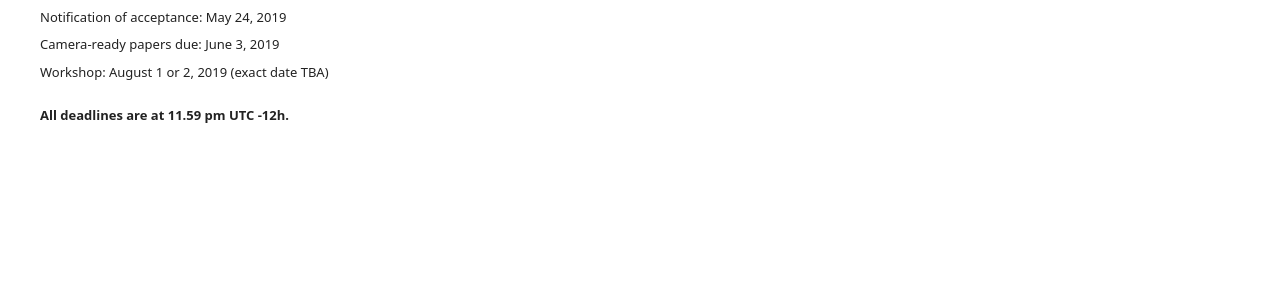
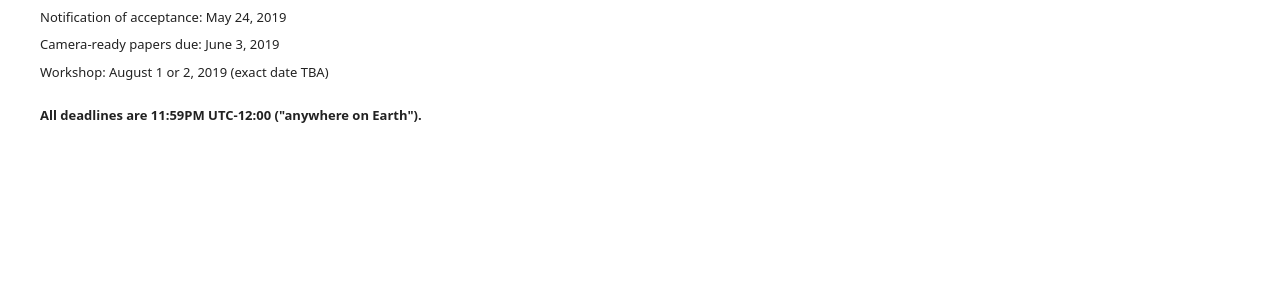
Before and after one commit to argmining19-webis-de/argmining19-webis-de.github.io, a Jekyll site: the page built from important-dates.html, in a window 1280 px wide. Shown: the part 531-831 px from the top of the page. Built offline with Jekyll 4.4.1, drawn with Linux system fonts in a browser that asks for light colours.

```diff
--- a/important-dates.html
+++ b/important-dates.html
@@ -16,7 +16,7 @@
             <li>Camera-ready papers due: June 3, 2019 </li>
             <li>Workshop: August 1 or 2, 2019 (exact date TBA) </li>
         </ul>
-        <b>All deadlines are at 11.59 pm UTC -12h.</b>
+        <b>All deadlines are 11:59PM UTC-12:00 ("anywhere on Earth").</b>
 
     </div>
 </main>
```
